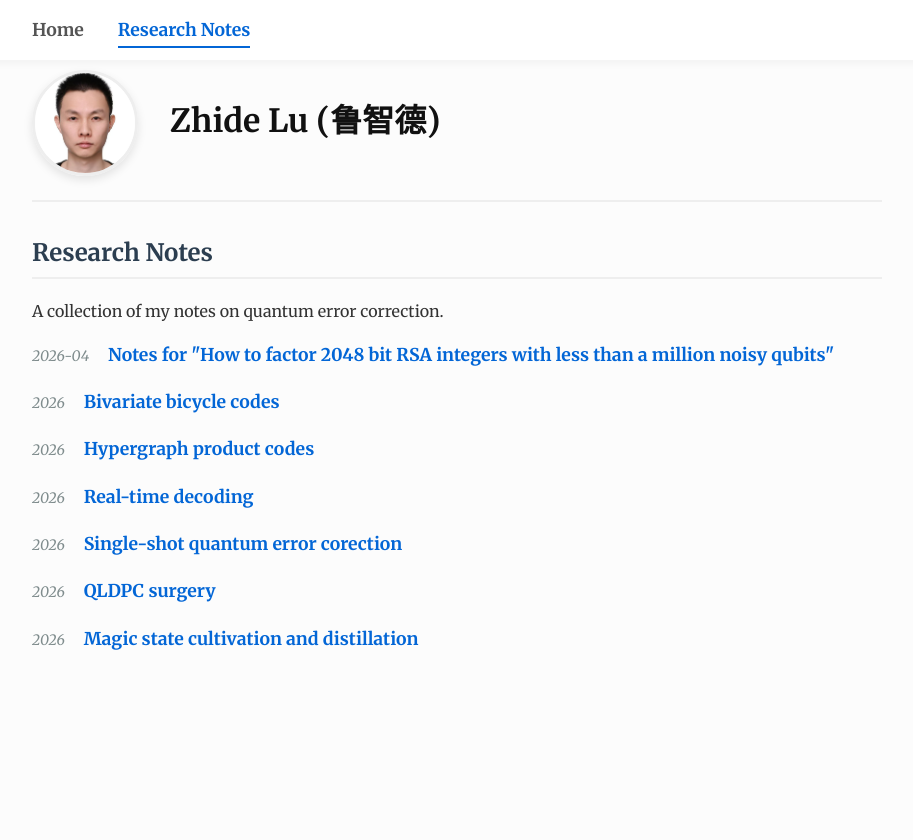
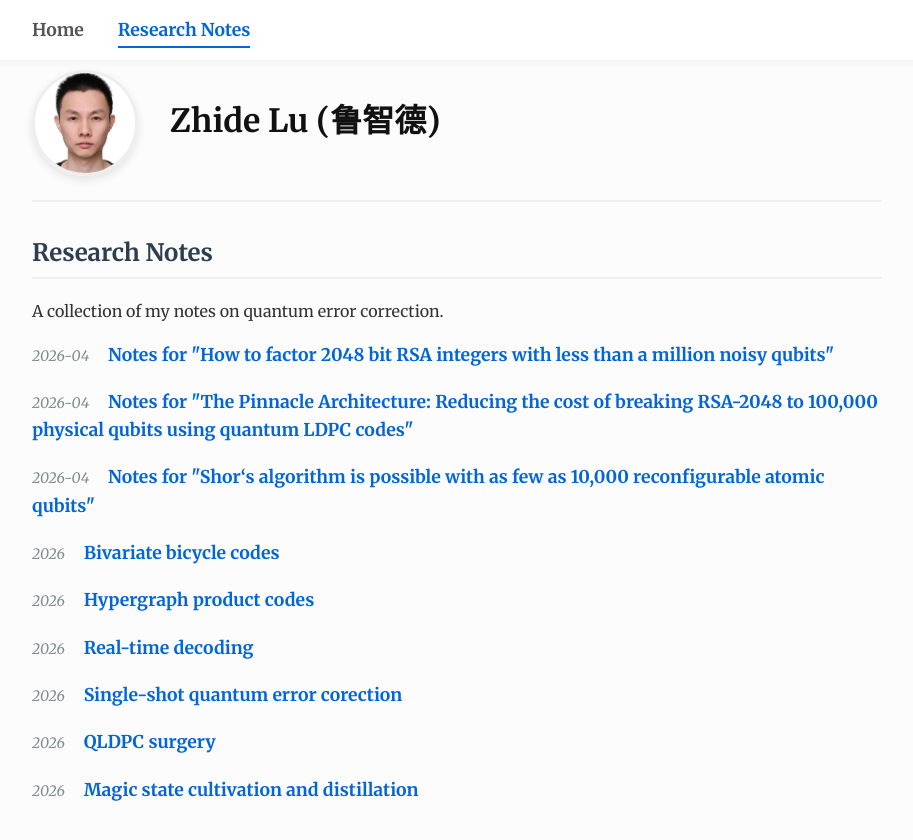
Before and after one commit to ZhideLu/ZhideLu.github.io, a Jekyll site: the page notes.html, which Jekyll copies as it is, in a window 1280 px wide. Shown: the top 840 px of the page, without its empty margins (183-1096 px from the left). Built offline with Jekyll 4.4.1, drawn with Linux system fonts in a browser that asks for light colours.

Commit message:
Update notes.html

```diff
--- a/notes.html
+++ b/notes.html
@@ -149,6 +149,17 @@
             </li>
 
             <li>
+                <span class="note-date">2026-04</span>
+                <a href="Iceberg_RSA-2048.html" class="note-title">Notes for "The Pinnacle Architecture: Reducing the cost of breaking RSA-2048 to 100,000 physical
+qubits using quantum LDPC codes"</a>
+            </li>
+
+            <li>
+                <span class="note-date">2026-04</span>
+                <a href="Caltech_RSA-2048.html" class="note-title">Notes for "Shor‘s algorithm is possible with as few as 10,000 reconfigurable atomic qubits"</a>
+            </li>
+
+            <li>
                 <span class="note-date"> 2026</span>
                 <a href="bb_codes.html" class="note-title">Bivariate bicycle codes</a>
             </li>
```
